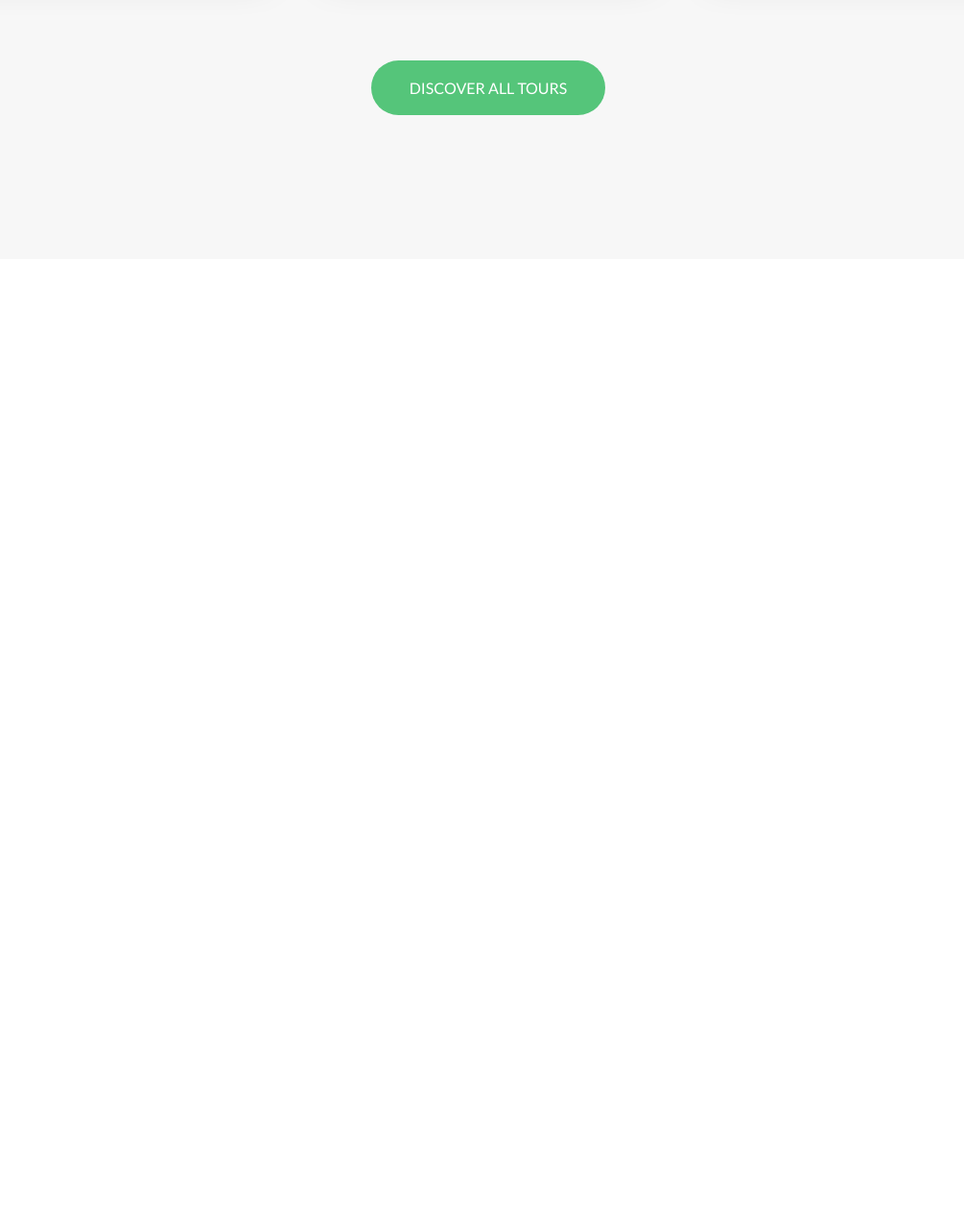
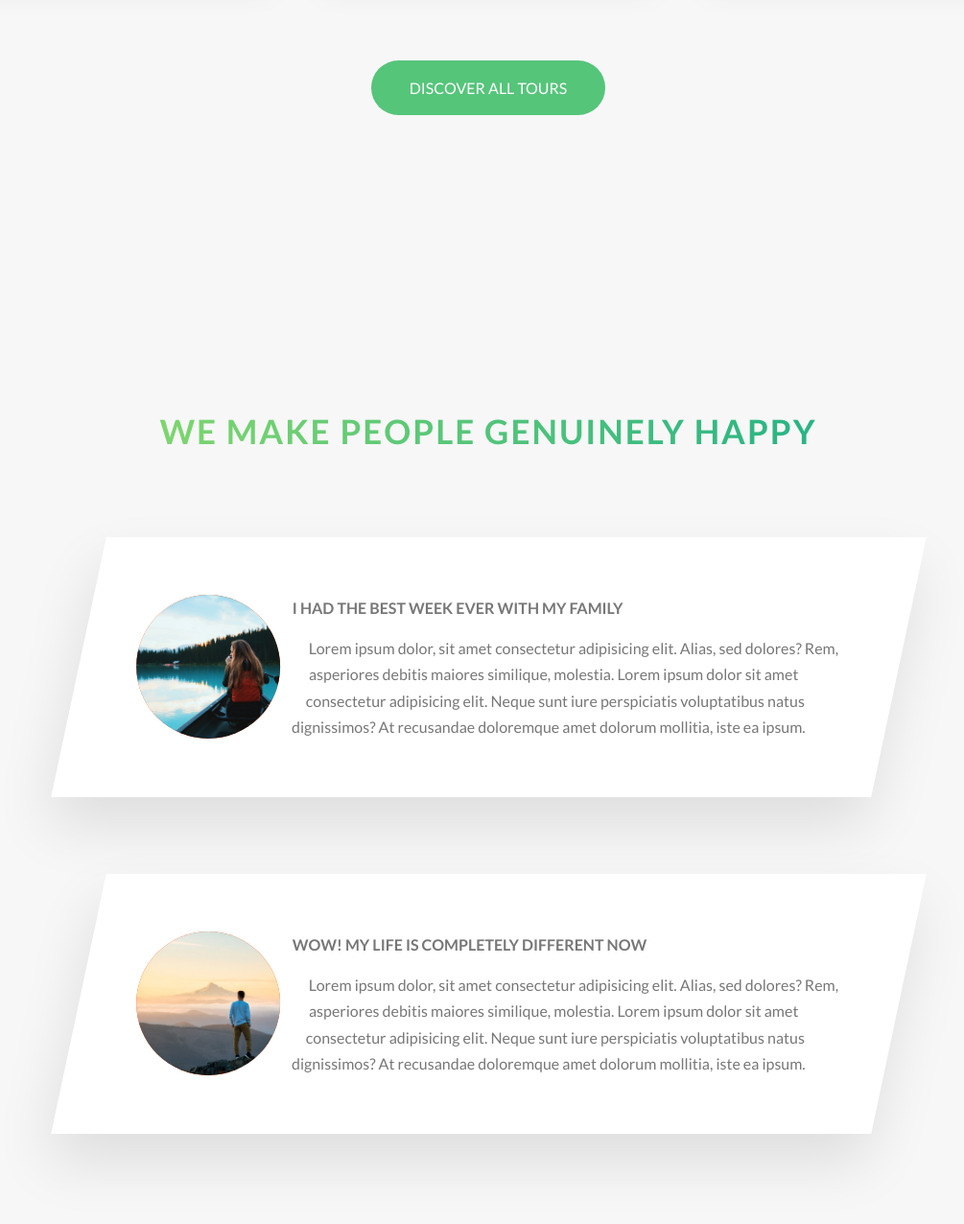
Before and after one commit to amanmanocha13/Natours, a website: page index.html in a window 1280 px wide. Shown: the part 3025-4301 px from the top of the page at 96% size, without its empty margins (131-1136 px from the left). Before the commit the page ends 3325 px from the top, so only its background shows below. Drawn offline with Linux system fonts and the light colour scheme.

Commit message:
create story component

```diff
--- /dev/null
+++ b/assets/sass/components/_story.scss
@@ -0,0 +1,30 @@
+.story{
+    width: 75%;
+    background-color: $color-white;
+    padding: 6rem;
+    padding-left: 9rem;
+    box-shadow: 0 3rem 6rem rgba($color-black,.1);
+    margin: 0 auto;
+    font-size: $default-font-size;
+    transform: skewX(-12deg);
+    &:not(:last-child){
+        margin-bottom: 10rem;
+    }
+    &__shape{
+        width: 15rem;
+        height: 15rem;
+        float: left;
+        -webkit-shape-outside: circle(50% at 50% 50%);
+        shape-outside: circle(50% at 50% 50%);
+        -webkit-clip-path: circle(50% at 50% 50%);
+        clip-path: circle(50% at 50% 50%);
+        background-color: orangered;
+        transform: translateX(-3rem) skewX(12deg);
+    }
+    &__image{
+        height: 100%;
+    }
+    &__text{
+        transform: skewX(12deg);
+    }
+}
--- a/assets/sass/main.scss
+++ b/assets/sass/main.scss
@@ -7,12 +7,13 @@
 @import "base/typography";
 @import "base/utilities";
 
+@import "components/button";
+@import "components/composition";
+@import "components/feature-box";
+@import "components/card";
+@import "components/story";
+
 @import "layout/header";
 @import "layout/grid";
 
 @import "pages/home";
-
-@import "components/button";
-@import "components/composition";
-@import "components/feature-box";
-@import "components/card";
--- a/assets/sass/pages/_home.scss
+++ b/assets/sass/pages/_home.scss
@@ -22,3 +22,7 @@
     margin-top: -10rem;
     padding: 25rem 0 15rem 0;
 }
+.section-stories{
+    background-color: $color-grey-light-1; //temporary
+    padding: 15rem 0;
+}
--- a/index.html
+++ b/index.html
@@ -204,6 +204,43 @@
                     <a href="#" class="btn btn--green">discover all tours</a>
                 </div>
             </section>
+            <section class="section-stories">
+                <div class="u-center-text u-margin-bottom-big">
+                    <h2 class="heading-secondary">
+                        We make people genuinely happy
+                    </h2>
+                </div>
+                <div class="row">
+                    <div class="story">
+                        <figure class="story__shape">
+                            <img src="assets/img/nat-8.jpg" alt="person on a tour" class="story__image">
+                        </figure>
+                        <div class="story__text">
+                            <h3 class="heading-tertiary u-margin-bottom-small">
+                                I had the best week ever with my family
+                            </h3>
+                            <p>
+                                Lorem ipsum dolor, sit amet consectetur adipisicing elit. Alias, sed dolores? Rem, asperiores debitis maiores similique, molestia.
+                                Lorem ipsum dolor sit amet consectetur adipisicing elit. Neque sunt iure perspiciatis voluptatibus natus dignissimos? At recusandae doloremque amet dolorum mollitia, iste ea ipsum.
+                            </p>
+                        </div>
+                    </div>
+                    <div class="story">
+                        <figure class="story__shape">
+                            <img src="assets/img/nat-9.jpg" alt="person on a tour" class="story__image">
+                        </figure>
+                        <div class="story__text">
+                            <h3 class="heading-tertiary u-margin-bottom-small">
+                                Wow! My life is completely different now
+                            </h3>
+                            <p>
+                                Lorem ipsum dolor, sit amet consectetur adipisicing elit. Alias, sed dolores? Rem, asperiores debitis maiores similique, molestia.
+                                Lorem ipsum dolor sit amet consectetur adipisicing elit. Neque sunt iure perspiciatis voluptatibus natus dignissimos? At recusandae doloremque amet dolorum mollitia, iste ea ipsum.
+                            </p>
+                        </div>
+                    </div>
+                </div>
+            </section>
         </main>
         <!-- <section class="grid-test">
             <div class="row">
```
Also changed, not shown: assets/css/style.css.
